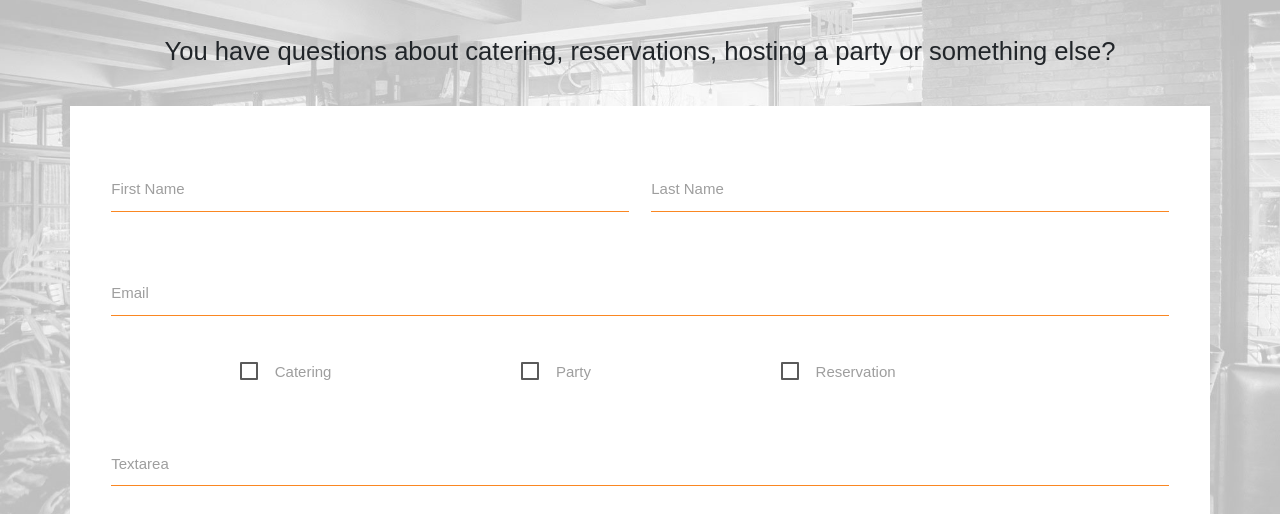
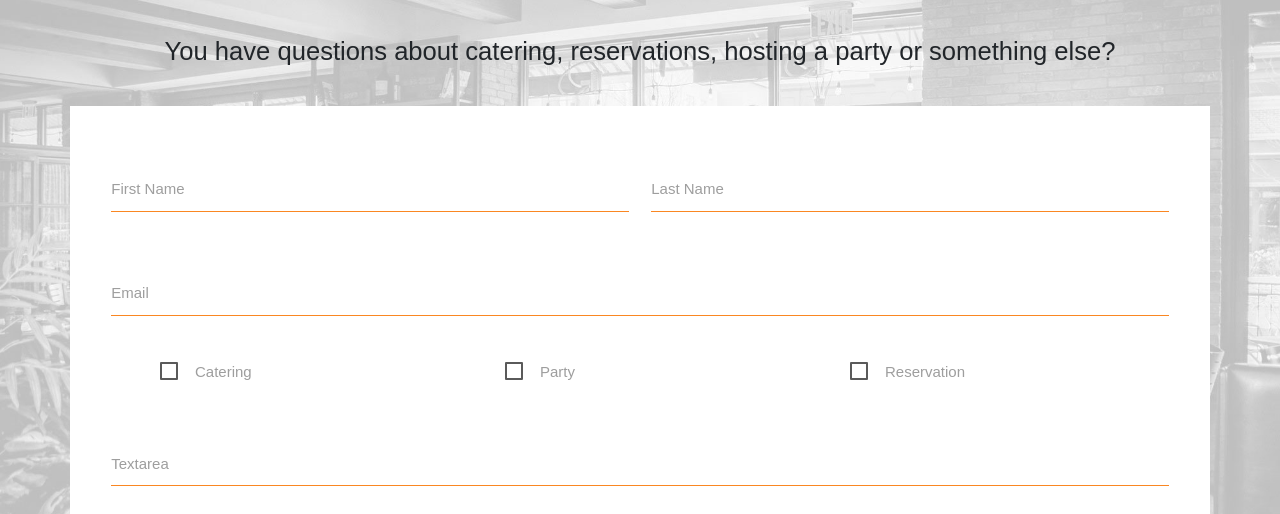
Before and after one commit to bobiz99/zafirspubandrestaurant, a plain HTML site: page contact.html in a window 1280 px wide. Shown: the part 295-809 px from the top of the page. Drawn offline with Linux system fonts and the light colour scheme.

Commit message:
Update contact.html

```diff
--- a/contact.html
+++ b/contact.html
@@ -76,25 +76,31 @@
                                       <label for="email">Email</label>
                                     </div>
                                   </div>
-                                  <div class="row d-flex justify-content-around pl-5">
+                                  <div class="row d-flex pl-5 text-left">
+                                    <div class="col-lg-4 col-12">
                                         <p>
                                             <label>
                                             <input type="checkbox" />
                                             <span>Catering</span>
                                             </label>
                                          </p>
+                                        </div>
+                                        <div class="col-lg-4 col-12">
                                          <p>
                                             <label>
                                             <input type="checkbox" />
                                             <span>Party</span>
                                             </label>
                                          </p>
+                                        </div>
+                                        <div class="col-lg-4 col-12">
                                          <p>
                                              <label>
                                             <input type="checkbox" />
                                             <span>Reservation</span>
                                             </label>
                                         </p>
+                                      </div>
 
 
                                     </div>
```
